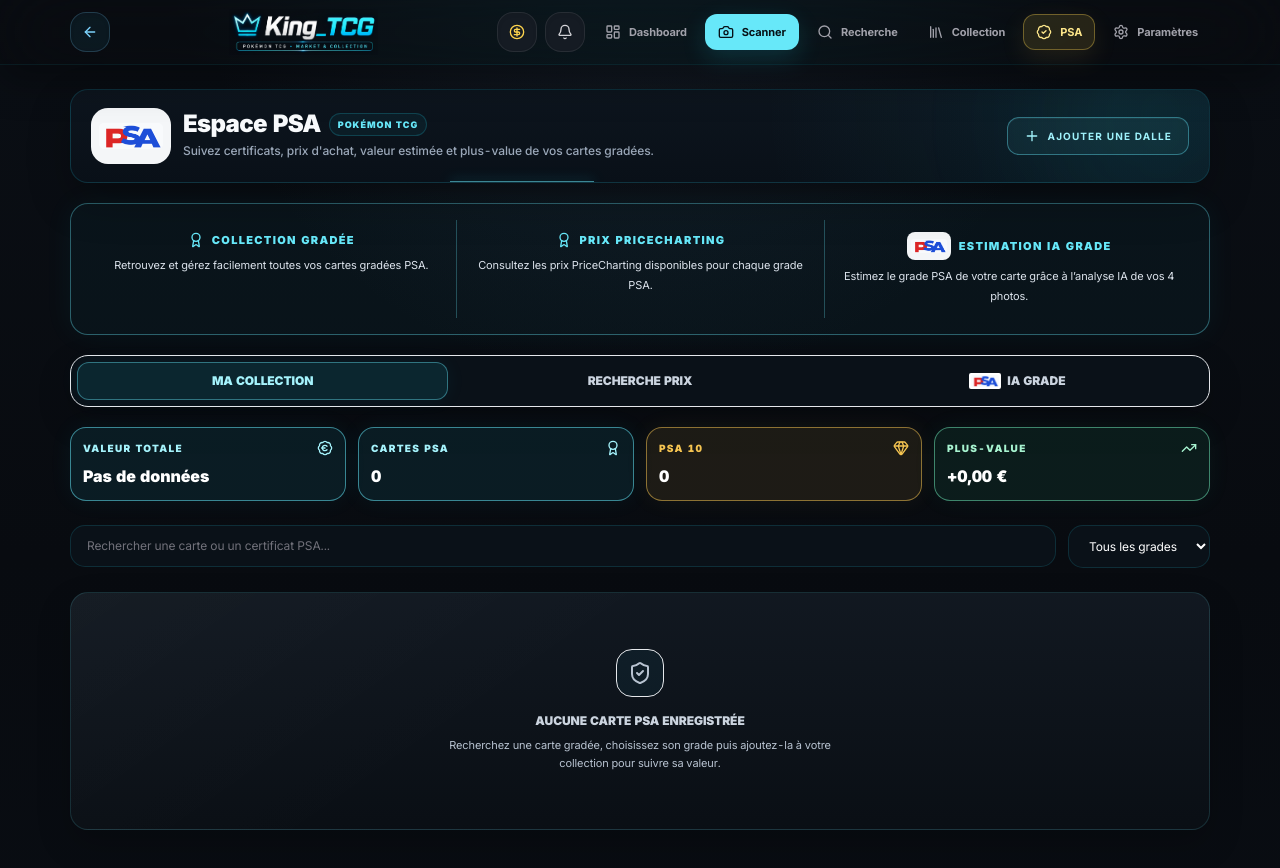
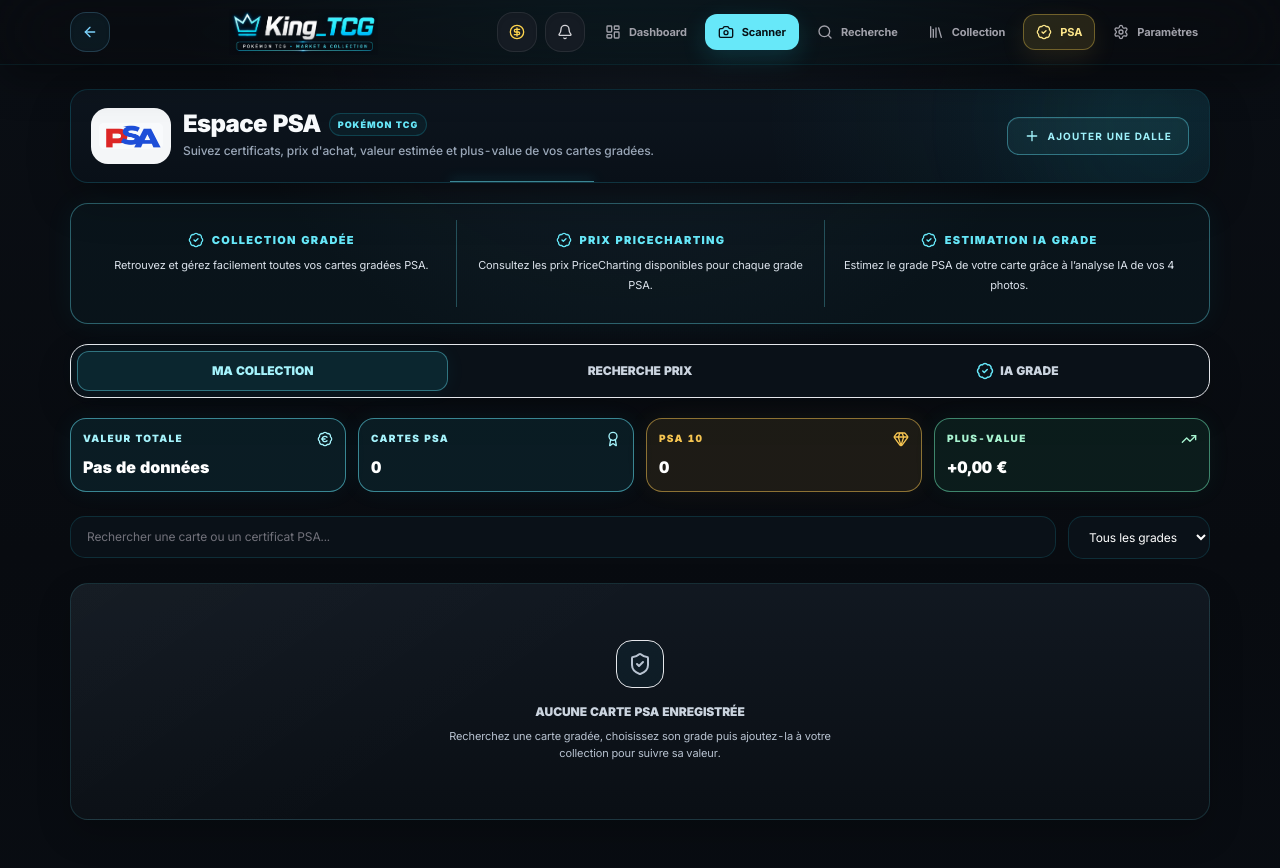
Before and after one commit to dylangdm1-dotcom/King_TcgV1, a Next.js app: page /psa in a window 1280 px wide. Shown: the top 868 px of the page. Built offline with nearby package versions, Linux system fonts and the light colour scheme.

Commit message:
Add BadgeCheck component and language search options

```diff
--- a/app/psa/page.tsx
+++ b/app/psa/page.tsx
@@ -16,6 +16,7 @@ import {
   TrendingUp,
   BadgeEuro,
   Gem,
+  BadgeCheck,
 } from "lucide-react";
 
 import Navbar from "@/components/Navbar";
@@ -63,6 +64,8 @@ export default function PSAPage() {
   const [activeTab, setActiveTab] = useState<
     "collection" | "search" | "estimation"
   >("collection");
+
+  const [priceSearchLanguage, setPriceSearchLanguage] = useState<"en" | "fr">("en");
 
   const [collection, setCollection] = useState<PSACard[]>([]);
 
@@ -322,7 +325,7 @@ export default function PSAPage() {
             <div className="grid md:grid-cols-3">
               <div className="kt-psa-feature-segment p-3 text-center">
                 <div className="flex items-center justify-center gap-2">
-                  <Award className="h-4 w-4 text-cyan-300" />
+                  <BadgeCheck className="h-4 w-4 text-cyan-300" />
                   <p className="text-[11px] font-black uppercase tracking-[0.12em] text-cyan-300">
                     Collection gradée
                   </p>
@@ -334,7 +337,7 @@ export default function PSAPage() {
 
               <div className="kt-psa-feature-segment p-3 text-center">
                 <div className="flex items-center justify-center gap-2">
-                  <Award className="h-4 w-4 text-cyan-300" />
+                  <BadgeCheck className="h-4 w-4 text-cyan-300" />
                   <p className="text-[11px] font-black uppercase tracking-[0.12em] text-cyan-300">
                     Prix PriceCharting
                   </p>
@@ -346,13 +349,7 @@ export default function PSAPage() {
 
               <div className="kt-psa-feature-segment p-3 text-center">
                 <div className="flex items-center justify-center gap-2">
-                  <div className="kt-logo-tile flex h-7 w-11 shrink-0 items-center justify-center rounded-lg bg-[#f4f6f8] px-1 py-0.5">
-                    <img
-                      src="/brands/psa.png"
-                      alt="PSA"
-                      className="h-full w-full object-contain"
-                    />
-                  </div>
+                  <BadgeCheck className="h-4 w-4 text-cyan-300" />
                   <p className="text-[11px] font-black uppercase tracking-[0.12em] text-cyan-300">
                     Estimation IA Grade
                   </p>
@@ -398,7 +395,7 @@ export default function PSAPage() {
               >
                 <span className="flex items-center justify-center gap-1.5">
                   {tab.id === "estimation" ? (
-                    <img src="/brands/psa.png" alt="" aria-hidden="true" className="h-4 w-8 rounded-sm bg-white object-contain px-0.5" />
+                    <BadgeCheck className="h-[18px] w-[18px] text-cyan-300" />
                   ) : null}
                   {tab.label}
                 </span>
@@ -550,6 +547,53 @@ export default function PSAPage() {
           {activeTab === "search" && (
             <section className="space-y-6">
 
+              <div className="rounded-[16px] border border-cyan-300/20 bg-[#0a1118] p-2 shadow-[0_10px_28px_rgba(0,0,0,.16)]">
+                <div className="mb-2 px-1">
+                  <p className="text-[9px] font-black uppercase tracking-[0.12em] text-cyan-300">
+                    Langue de recherche
+                  </p>
+                </div>
+                <div className="grid grid-cols-2 gap-2">
+                <button
+                  type="button"
+                  onClick={() => setPriceSearchLanguage("en")}
+                  className={`flex items-center justify-center gap-2 rounded-xl px-3 py-3 text-[10px] font-black uppercase tracking-[0.08em] transition ${
+                    priceSearchLanguage === "en"
+                      ? "border border-cyan-300/45 bg-cyan-400/[0.14] text-white shadow-[0_0_20px_rgba(34,211,238,.06)]"
+                      : "border border-transparent text-zinc-400 hover:bg-white/[0.03] hover:text-white"
+                  }`}
+                >
+                  <span className="text-lg leading-none">🇬🇧</span>
+                  Anglais
+                </button>
+                <button
+                  type="button"
+                  onClick={() => setPriceSearchLanguage("fr")}
+                  className={`flex items-center justify-center gap-2 rounded-xl px-3 py-3 text-[10px] font-black uppercase tracking-[0.08em] transition ${
+                    priceSearchLanguage === "fr"
+                      ? "border border-cyan-300/45 bg-cyan-400/[0.14] text-white shadow-[0_0_20px_rgba(34,211,238,.06)]"
+                      : "border border-transparent text-zinc-400 hover:bg-white/[0.03] hover:text-white"
+                  }`}
+                >
+                  <span className="text-lg leading-none">🇫🇷</span>
+                  Français
+                </button>
+                </div>
+              </div>
+
+              {priceSearchLanguage === "fr" ? (
+                <div className="rounded-[16px] border border-amber-300/16 bg-amber-300/[0.045] px-4 py-3 text-center">
+                  <p className="text-[10px] font-black uppercase tracking-[0.10em] text-amber-300">
+                    Recherche française en préparation
+                  </p>
+                  <p className="mt-1 text-[10px] leading-4 text-zinc-300">
+                    Le chemin de recherche FR sera relié après validation du matching exact des cartes françaises.
+                  </p>
+                </div>
+              ) : null}
+
+              {priceSearchLanguage === "en" ? (
+              <>
               <div className="space-y-4 rounded-[18px] border border-cyan-400/13 bg-[#0a1118] p-4 shadow-[0_16px_38px_rgba(0,0,0,.20)] sm:p-5">
                 <div>
                   <h2 className="text-sm font-black uppercase">
@@ -562,7 +606,7 @@ export default function PSAPage() {
                   </p>
 
                   <div className="mt-3 flex items-start gap-2 rounded-xl border border-amber-400/15 bg-amber-400/[0.05] px-3 py-2.5">
-                    <span className="mt-0.5 text-sm" aria-hidden="true">🌐</span>
+                    <span className="mt-0.5 text-base leading-none" aria-hidden="true">🇬🇧</span>
                     <p className="text-[11px] leading-relaxed text-amber-200/80">
                       <span className="font-black text-amber-200">Recherche en anglais pour le moment :</span>{" "}
                       utilisez le nom anglais du Pokémon (ex. <span className="font-bold text-white">Charizard</span>, <span className="font-bold text-white">Pikachu</span> ou <span className="font-bold text-white">Umbreon</span>).
@@ -884,6 +928,8 @@ export default function PSAPage() {
                   </div>
                 ))}
               </div>
+              </>
+              ) : null}
             </section>
           )}
 
```
